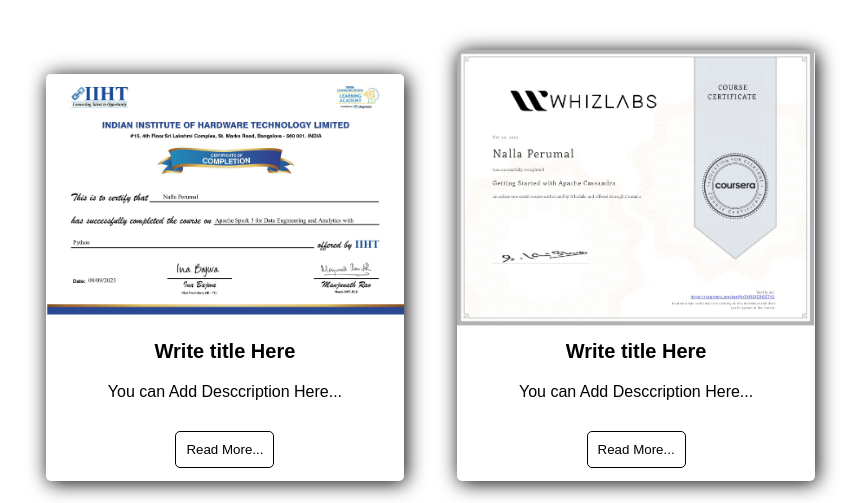
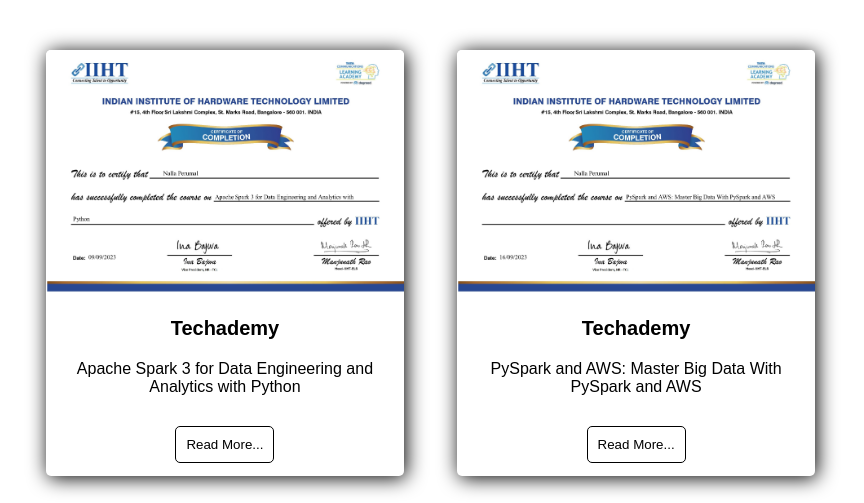
Before and after one commit to nallaperumaletl/My_Certificate, a plain HTML site: page index.html in a window 1280 px wide. Shown: the top 503 px of the page, without its empty margins (4-868 px from the left). Drawn offline with Linux system fonts and the light colour scheme; files whose address does not match are found by name.

Commit message:
title added

```diff
--- a/index.html
+++ b/index.html
@@ -84,10 +84,10 @@ button:hover{
 </div>
 <div class="title">
  <h1>
-Write title Here</h1>
+Techademy</h1>
 </div>
 <div class="des">
- <p>You can Add Desccription Here...</p>
+ <p>Apache Spark 3 for Data Engineering and Analytics with Python</p>
 <button>Read More...</button>
 </div>
 </div>
@@ -97,14 +97,14 @@ Write title Here</h1>
 <div class="card">
 
 <div class="image">
-   <img src="D:\my_html\Coursera_Cassandra_page-0001.jpg">
+   <img src="./assets/pyspark/Nalla Perumal_PySpark and AWS_ Master Big Data With PySpark and AWS_Certificate.jpg">
 </div>
 <div class="title">
  <h1>
-Write title Here</h1>
+Techademy</h1>
 </div>
 <div class="des">
- <p>You can Add Desccription Here...</p>
+ <p>PySpark and AWS: Master Big Data With PySpark and AWS</p>
 <button>Read More...</button>
 </div>
 </div>
```
